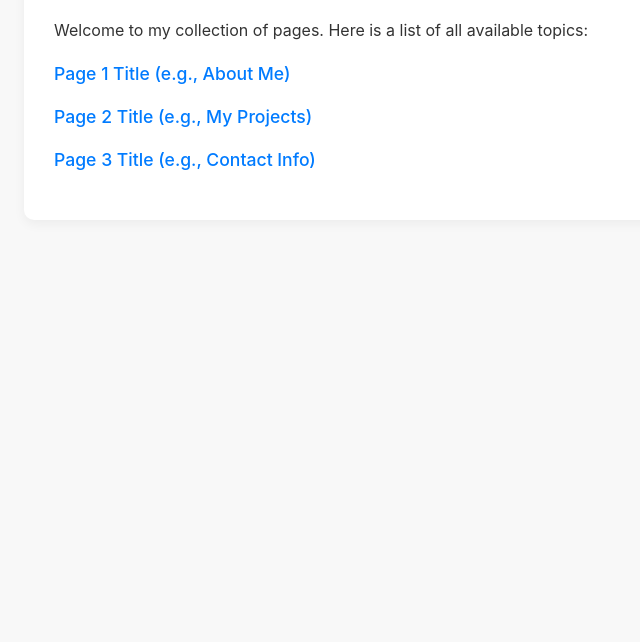
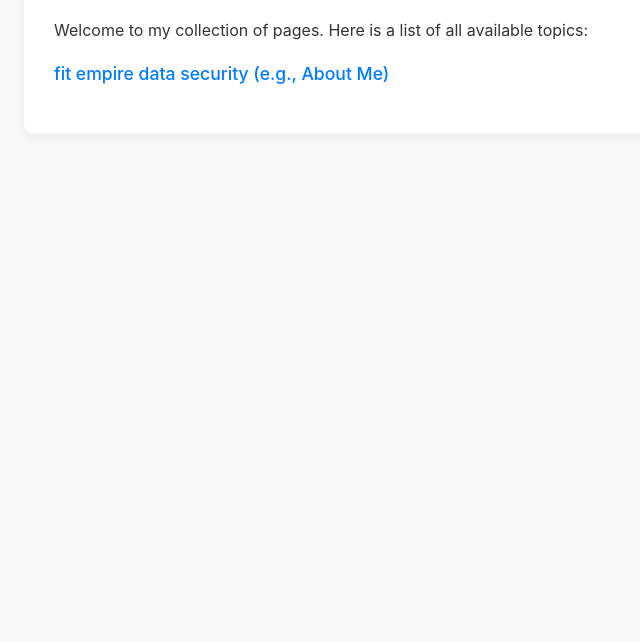
Before and after one commit to MRfantastic3DGamer/apps-policies-disclosure, a plain HTML site: page index.html in a window 1280 px wide. Shown: the part 158-800 px from the top of the page, without its empty margins (186-826 px from the left). Drawn offline with Linux system fonts and the light colour scheme.

Commit message:
index update

```diff
--- a/index.html
+++ b/index.html
@@ -52,9 +52,7 @@
                                                                                                                                                                                                                                                                                                                                                                                                                                                     <p>Welcome to my collection of pages. Here is a list of all available topics:</p>
 
                                                                                                                                                                                                                                                                                                                                                                                                                                                             <ul>
-                                                                                                                                                                                                                                                                                                                                                                                                                                                                        <li><a href="your-file-1.html">Page 1 Title (e.g., About Me)</a></li>
-                                                                                                                                                                                                                                                                                                                                                                                                                                                                                    <li><a href="your-file-2.html">Page 2 Title (e.g., My Projects)</a></li>
-                                                                                                                                                                                                                                                                                                                                                                                                                                                                                                <li><a href="your-file-3.html">Page 3 Title (e.g., Contact Info)</a></li>
+                                                                                                                                                                                                                                                                                                                                                                                                                                                                        <li><a href="fit_empire_data_safty.html">fit empire data security (e.g., About Me)</a></li>
                                                                                                                                                                                                                                                                                                                                                                                                                                                                                                             </ul>
 
                                                                                                                                                                                                                                                                                                                                                                                                                                                                                                                 </div>
```
